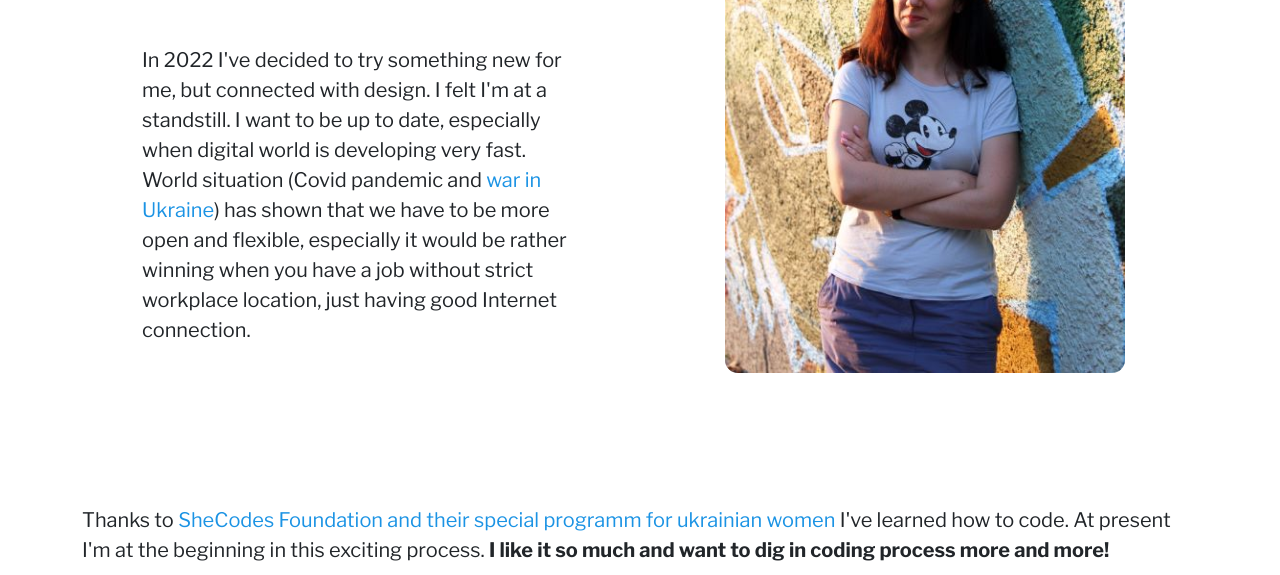
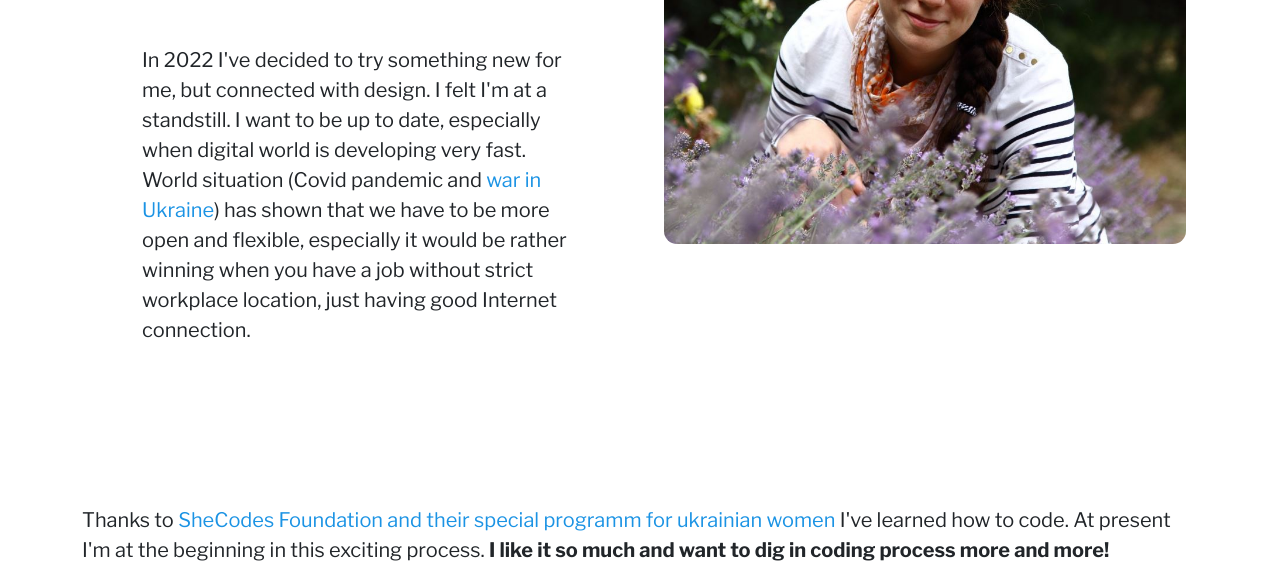
Before and after one commit to boxdigi/Portfolio, a plain HTML site: page about.html in a window 1280 px wide. Shown: the part 622-1197 px from the top of the page. Drawn offline with nearby package versions, Linux system fonts and the light colour scheme; a web font is replaced by a local one.

Commit message:
changed main photo

```diff
--- a/about.html
+++ b/about.html
@@ -66,7 +66,7 @@
           </div>
         </div>
         <div class="col-lg-6 text-center pt-4">
-          <img src="/img/hanna_photo.png" alt="hanna photo preview" title="hanna photo preview"
+          <img src="/img/Hanna-V_UA.JPG" alt="hanna photo preview" title="hanna photo preview"
             class="img-fluid rounded-img">
         </div>
       </div>
--- a/styles.css
+++ b/styles.css
@@ -174,6 +174,7 @@ img {
 
 .rounded-img {
     border-radius: 15px;
+    max-height: 400px;
 }
 
 img:hover {
@@ -286,7 +287,6 @@ p.web {
     footer .contact-box p {
         line-height: 1.2;
     }
-
 }
 
 @media(max-width:768px) {
@@ -306,6 +306,10 @@ p.web {
 
     .contact-links {
         padding: 10px 100px;
+    }
+
+    .rounded-img {
+        margin-top: 75px;
     }
 }
 
```
Also changed, not shown: img/Hanna-V_UA.JPG (added), img/hanna_photo.png (deleted).
